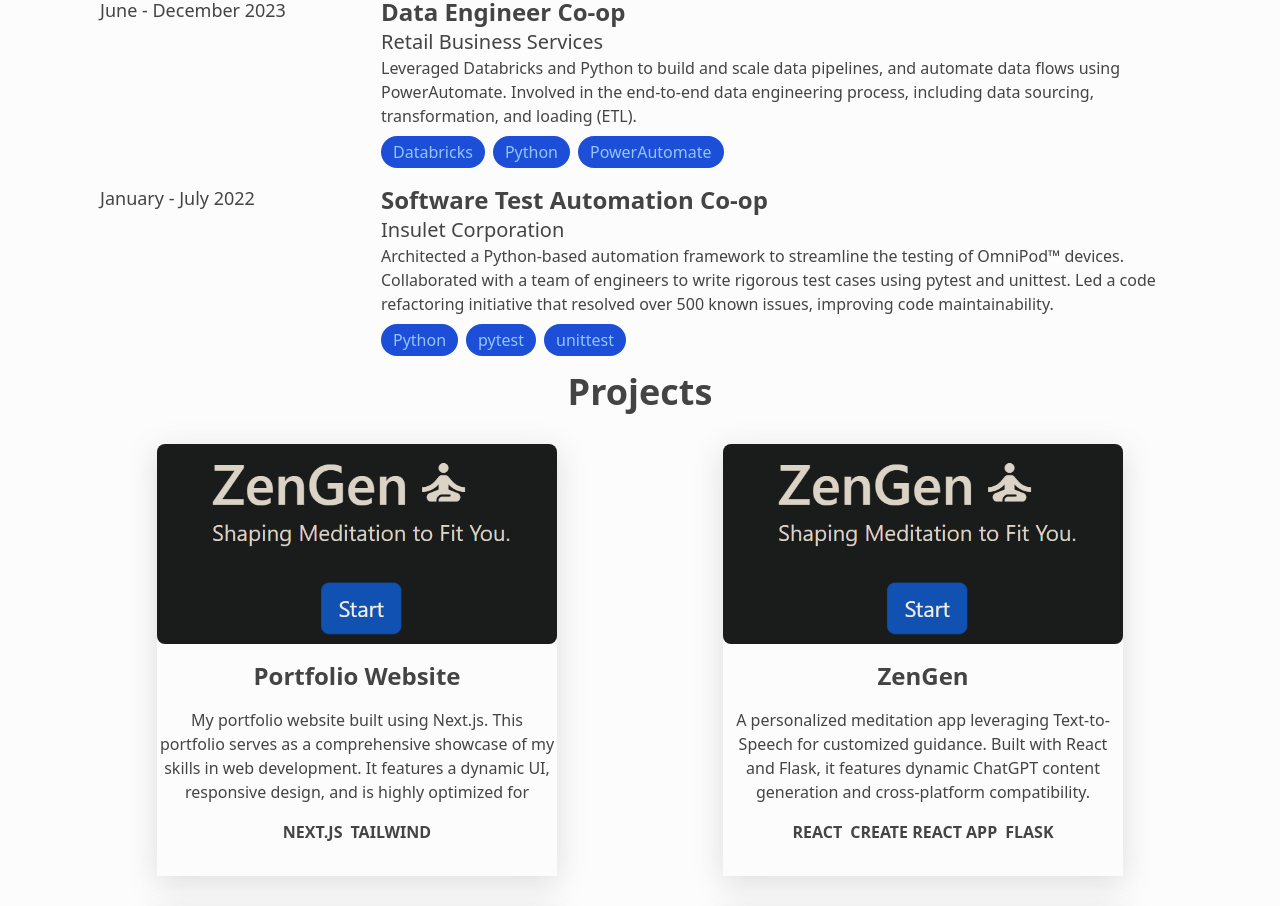
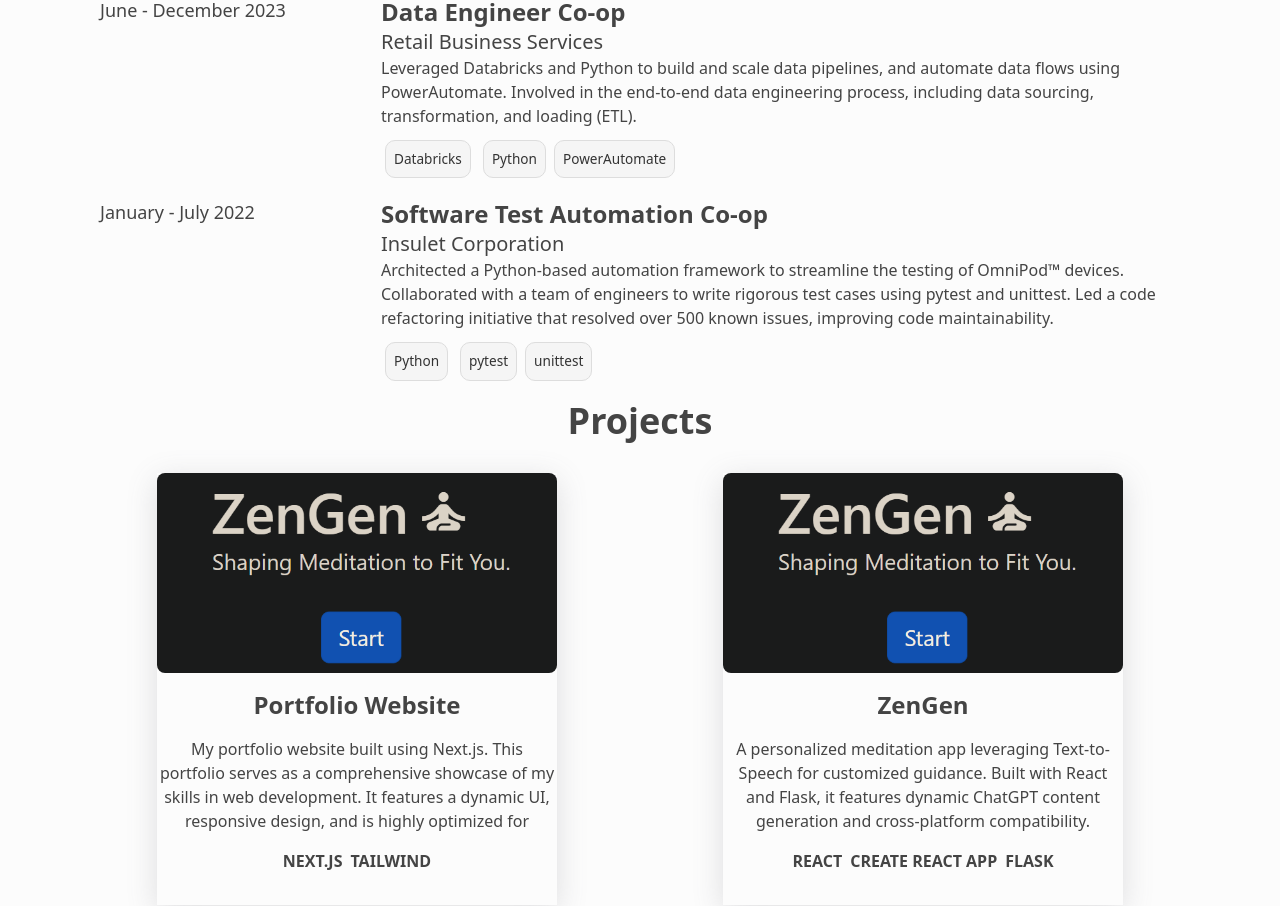
Before and after one commit to csiv23/portfolio, a Next.js app in the folder frontend/: page / in a window 1280 px wide. Shown: the part 1900-2806 px from the top of the page. Built offline with nearby package versions, Linux system fonts and the light colour scheme.

Commit message:
Fixed styling of technologies labels

```diff
--- a/frontend/components/Experience.module.css
+++ b/frontend/components/Experience.module.css
@@ -22,31 +22,22 @@
   filter: brightness(125%);
 }
 
-.resumeButton {
-  text-decoration: none;
-  color: #FFFFFF;  /* white font */
-  font-size: 1.5rem;
-  font-weight: 600;  /* similar to your title styling */
-  margin-top: 2vh;  /* vertical spacing */
-  margin-left: 1rem;  /* Aligns with dates */
+.techLabel {
+  margin: 0.25rem;
+  padding: 0.5rem;
+  border-radius: 10px;
+  font-size: 0.85rem;
   display: inline-block;
-  position: relative;
-  overflow: hidden;
 }
 
-.resumeButton::before {
-  content: "";
-  position: absolute;
-  width: 0;
-  height: 2px;
-  bottom: 0;
-  left: 0;
-  background-color: #00FF00;  /* Green */
-  visibility: hidden;
-  transition: all 0.2s ease-in-out;
+.techLabelLight {
+  background-color: #f5f5f5;
+  color: #333;
+  border: 1px solid #ddd;
 }
 
-.resumeButton:hover::before {
-  visibility: visible;
-  width: 100%;  /* Now should fit just the text */
+.techLabelDark {
+  background-color: #333;
+  color: #cdcdff;
+  border: 1px solid #222;
 }
--- a/frontend/components/Experience.tsx
+++ b/frontend/components/Experience.tsx
@@ -70,12 +70,14 @@ const Experience: FC = () => {
               <p className={`text-base ${textClass}`}>{job.description}</p>
               <div className="mt-2 flex space-x-2">
                 {job.technologies.map((tech, techIndex) => (
-                  <button
+                  <span
                     key={techIndex}
-                    className={`bg-blue-700 text-blue-300 rounded-full px-3 py-1 ${styles.techButton}`}
+                    className={`${styles.techLabel} ${
+                      darkTheme ? styles.techLabelDark : styles.techLabelLight
+                    }`}
                   >
                     {tech}
-                  </button>
+                  </span>
                 ))}
               </div>
             </div>
```
